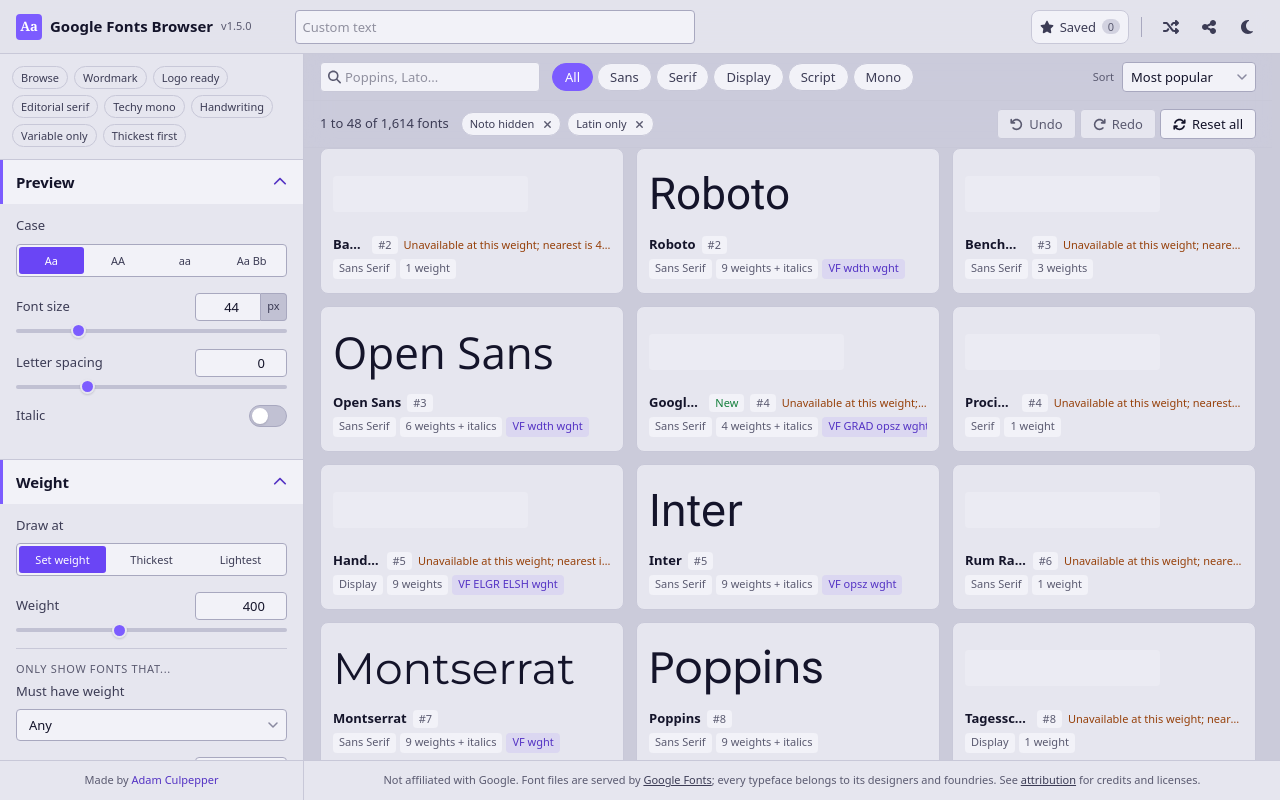
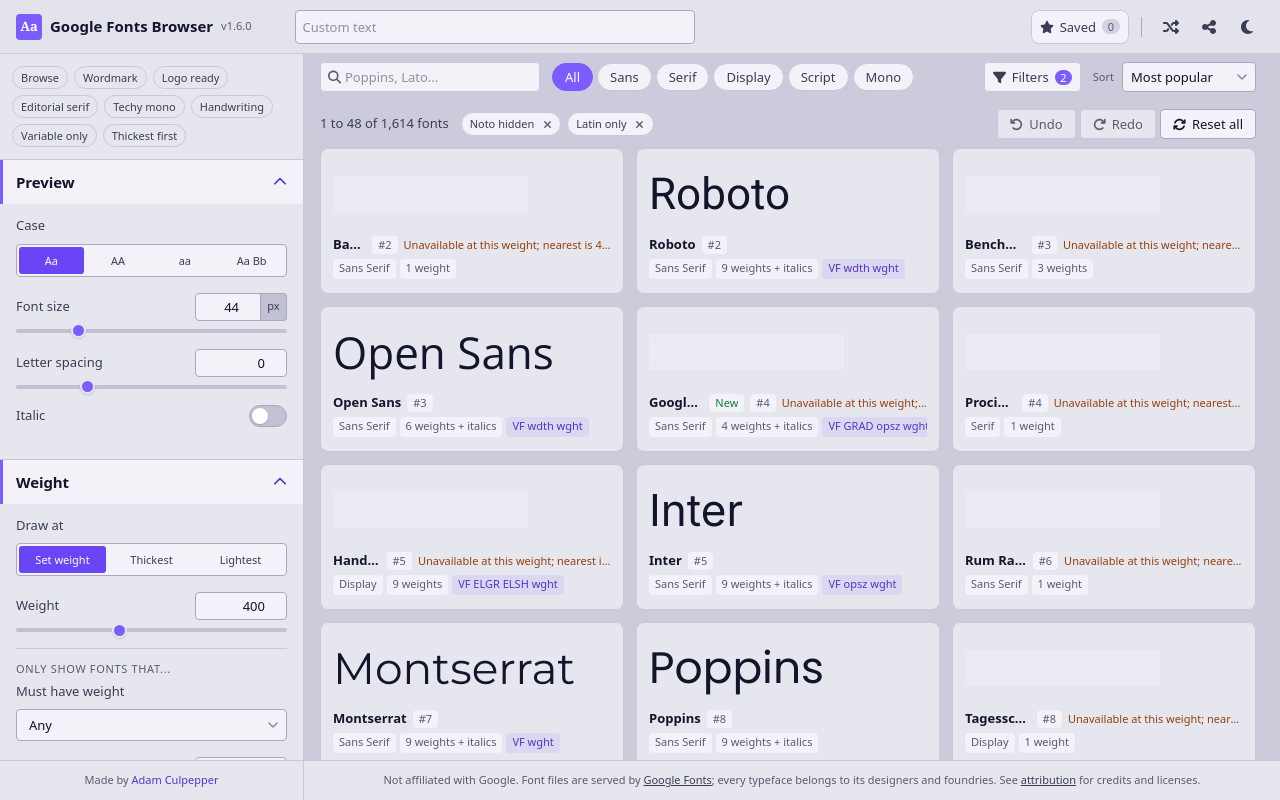
Before and after one commit to adamculpepper/googlefonts, a React (Vite) app: page / in a window 1280 px wide. Built offline with nearby package versions, Linux system fonts and the light colour scheme; a web font is replaced by a local one.

Commit message:
Move the filter switches into a dropdown beside the search box (v1.6.0)

```diff
--- a/index.html
+++ b/index.html
@@ -47,7 +47,7 @@
         "applicationSubCategory": "Font browser",
         "operatingSystem": "Any",
         "browserRequirements": "Requires JavaScript",
-        "softwareVersion": "1.5.0",
+        "softwareVersion": "1.6.0",
         "isAccessibleForFree": true,
         "offers": {
           "@type": "Offer",
--- a/package.json
+++ b/package.json
@@ -1,7 +1,7 @@
 {
   "name": "googlefonts",
   "private": true,
-  "version": "1.5.0",
+  "version": "1.6.0",
   "type": "module",
   "scripts": {
     "start": "vite",
--- a/src/components/FilterBar/FilterBar.css
+++ b/src/components/FilterBar/FilterBar.css
@@ -145,3 +145,73 @@
     display: none;
   }
 }
+
+.filter-bar__menu {
+  position: relative;
+  flex-shrink: 0;
+}
+
+.filter-bar__menu-button {
+  display: inline-flex;
+  align-items: center;
+  gap: var(--space-1-5);
+  height: 30px;
+  padding: 0 var(--space-2);
+  border: 1px solid var(--border-subtle);
+  border-radius: var(--radius-sm);
+  background: var(--bg-elevated);
+  color: var(--text-secondary);
+  font-size: var(--font-size-sm);
+  cursor: pointer;
+
+  &:hover,
+  &.is-open {
+    color: var(--text-primary);
+    border-color: var(--border-default);
+  }
+
+  &:focus-visible {
+    outline: 2px solid var(--accent);
+    outline-offset: 1px;
+  }
+}
+
+.filter-bar__menu-count {
+  min-width: 17px;
+  padding: 0 var(--space-1);
+  border-radius: var(--radius-pill);
+  background: var(--accent);
+  color: var(--accent-ink);
+  font-size: var(--font-size-xs);
+  text-align: center;
+}
+
+.filter-bar__popover {
+  position: absolute;
+  top: calc(100% + var(--space-1-5));
+  right: 0;
+  z-index: var(--z-menu);
+  width: 280px;
+  padding: var(--space-3);
+  background: var(--bg-elevated);
+  border: 1px solid var(--border-default);
+  border-radius: var(--radius-md);
+  box-shadow: var(--shadow-lg);
+}
+
+.filter-bar__popover-reset {
+  width: 100%;
+  margin-top: var(--space-2);
+  padding: var(--space-1-5);
+  border: 1px solid var(--border-subtle);
+  border-radius: var(--radius-sm);
+  background: none;
+  color: var(--text-secondary);
+  font-size: var(--font-size-xs);
+  cursor: pointer;
+
+  &:hover {
+    color: var(--text-primary);
+    background: var(--bg-hover);
+  }
+}
--- a/src/components/FilterBar/FilterBar.jsx
+++ b/src/components/FilterBar/FilterBar.jsx
@@ -4,10 +4,15 @@
 // panel. Which controls live here is decided by the registry (surface: 'bar'),
 // so a control has exactly one home and the two surfaces cannot drift.
 
-import { PARAM_BY_KEY } from '../../data/params.js'
+import { useEffect, useRef, useState } from 'react'
+import { PARAM_BY_KEY, PARAM_REGISTRY, getDefaults } from '../../data/params.js'
 import { useAppActions, useAppState } from '../../context/AppContext.jsx'
+import Control from '../controls/Control.jsx'
 import Icon from '../Icon.jsx'
 import './FilterBar.css'
+
+// Everything the registry files under the bar's dropdown, in registry order.
+const MENU_PARAMS = PARAM_REGISTRY.filter((param) => param.surface === 'bar-menu')
 
 // Short enough to sit in a row of pills. The registry keeps the full names for
 // the chips and for anything that reads a value aloud.
@@ -21,11 +26,51 @@
 
 export default function FilterBar() {
   const { settings } = useAppState()
-  const { updateParam, commit, setParam } = useAppActions()
+  const { updateParam, commit, setParam, setSettings } = useAppActions()
   const searchParam = PARAM_BY_KEY.q
   const categoryParam = PARAM_BY_KEY.category
   const sortParam = PARAM_BY_KEY.sort
   const active = settings.category
+  const [menuOpen, setMenuOpen] = useState(false)
+  const menuRef = useRef(null)
+
+  // Counts filters actually narrowing the grid, which is the same set the chips
+  // below show. Two subtleties: three of these default ON, so counting only
+  // what somebody switched would read zero while the grid was filtered; and
+  // "must support my text" does nothing until there is text to support, so it
+  // would otherwise inflate the badge past the chips on a fresh page.
+  const activeFilterCount = MENU_PARAMS.filter((param) => {
+    if (settings[param.key] !== true) return false
+    if (param.key === 'supportsText') return settings.text.trim() !== ''
+    return true
+  }).length
+
+  // Pointerdown rather than click, so a press that starts outside dismisses the
+  // menu before the thing under the pointer reacts to it.
+  useEffect(() => {
+    if (!menuOpen) return undefined
+    function onPointerDown(event) {
+      if (!menuRef.current?.contains(event.target)) setMenuOpen(false)
+    }
+    function onKeyDown(event) {
+      if (event.key === 'Escape') setMenuOpen(false)
+    }
+    document.addEventListener('pointerdown', onPointerDown)
+    document.addEventListener('keydown', onKeyDown)
+    return () => {
+      document.removeEventListener('pointerdown', onPointerDown)
+      document.removeEventListener('keydown', onKeyDown)
+    }
+  }, [menuOpen])
+
+  // setSettings writes several keys as one history entry, which is what keeps
+  // "back to defaults" a single undo step rather than five.
+  function resetMenuFilters() {
+    const defaults = getDefaults()
+    const next = { ...settings, page: 1 }
+    for (const param of MENU_PARAMS) next[param.key] = defaults[param.key]
+    setSettings(next)
+  }
 
   // Toggling stays in registry order rather than click order, so two people
   // who pick the same categories in a different sequence share one URL.
@@ -99,6 +144,43 @@
         })}
       </div>
 
+      <div className="filter-bar__menu" ref={menuRef}>
+        <button
+          type="button"
+          className={
+            menuOpen ? 'filter-bar__menu-button is-open' : 'filter-bar__menu-button'
+          }
+          aria-haspopup="dialog"
+          aria-expanded={menuOpen}
+          title="More filters"
+          onClick={() => setMenuOpen((current) => !current)}
+        >
+          <Icon name="filter" size={13} />
+          <span className="filter-bar__menu-label">Filters</span>
+          {activeFilterCount > 0 && (
+            <span className="filter-bar__menu-count">{activeFilterCount}</span>
+          )}
+        </button>
+
+        {menuOpen && (
+          <div className="filter-bar__popover" role="dialog" aria-label="More filters">
+            {MENU_PARAMS.map((param) => (
+              <Control
+                key={param.key}
+                param={param}
+                value={settings[param.key]}
+                updateParam={updateParam}
+                commit={commit}
+                setParam={setParam}
+              />
+            ))}
+            <button type="button" className="filter-bar__popover-reset" onClick={resetMenuFilters}>
+              Back to defaults
+            </button>
+          </div>
+        )}
+      </div>
+
       <label className="filter-bar__sort">
         <span className="filter-bar__sort-label">Sort</span>
         <select
--- a/src/components/Sidebar/Sidebar.jsx
+++ b/src/components/Sidebar/Sidebar.jsx
@@ -30,7 +30,7 @@
             (param) =>
               param.group === group &&
               !param.hidden &&
-              param.surface !== 'bar' &&
+              !param.surface &&
               (!param.showIf || param.showIf(settings)),
           )
           if (params.length === 0) return null
--- a/src/data/params.js
+++ b/src/data/params.js
@@ -15,10 +15,12 @@
 //          because keeping page 7 of a result set that no longer exists is
 //          incoherent.
 // showIf — removed from the sidebar entirely while the predicate is false.
-// surface — 'bar' moves a control out of the sidebar and into the filter bar
-//           above the grid. Finding a font starts with name, category and
-//           sort, so those three sit in the open rather than three clicks
-//           deep. Each control still has exactly one home.
+// surface — moves a control out of the sidebar and into the filter bar above
+//           the grid: 'bar' sits in the bar itself (name, category, sort),
+//           'bar-menu' inside the bar's filter dropdown. Finding a font is the
+//           point of the app, so everything that narrows the list stays in the
+//           open rather than three clicks deep, and each control still has
+//           exactly one home.
 //
 // Three filters default ON (hideNoto, latinOnly, supportsText). The results bar
 // MUST surface each as a removable chip; a default that silently hides hundreds
@@ -136,28 +138,28 @@
   },
   {
     key: 'variableOnly', group: 'Filters', type: 'toggle', label: 'Variable fonts only',
-    default: false, filter: true,
+    default: false, filter: true, surface: 'bar-menu',
     help: 'Fonts with an adjustable weight or width axis instead of fixed steps.',
   },
   {
     key: 'hasItalic', group: 'Filters', type: 'toggle', label: 'Has italic',
-    default: false, filter: true,
+    default: false, filter: true, surface: 'bar-menu',
   },
   {
     key: 'hideNoto', group: 'Filters', type: 'toggle', label: 'Hide Noto fonts',
-    default: true, filter: true,
+    default: true, filter: true, surface: 'bar-menu',
     help: 'The 212 Noto families exist to cover every writing system, not to be picked for a logo. Turn this off to see them.',
   },
 
   // ---- Language ----
   {
     key: 'latinOnly', group: 'Language', type: 'toggle', label: 'Latin-script fonts only',
-    default: true, filter: true,
+    default: true, filter: true, surface: 'bar-menu',
     help: 'Hides the 121 families that carry no Latin characters at all. A font built for another script still shows when it also ships Latin, which most do.',
   },
   {
     key: 'supportsText', group: 'Language', type: 'toggle', label: 'Must support my text',
-    default: true, filter: true,
+    default: true, filter: true, surface: 'bar-menu',
     help: 'Hides fonts missing characters you typed. Common characters are checked against the real character list of each font; rarer ones are allowed through rather than guessed at.',
   },
 
--- a/src/data/version.js
+++ b/src/data/version.js
@@ -2,4 +2,4 @@
 // Nothing checks this automatically yet, so a release that bumps one of the
 // three has to bump all three in the same change.
 export const APP_NAME = 'Google Fonts Browser'
-export const VERSION = '1.5.0'
+export const VERSION = '1.6.0'
```
Also changed, not shown: 1 other file (tests, documents, lock files or other folders).
